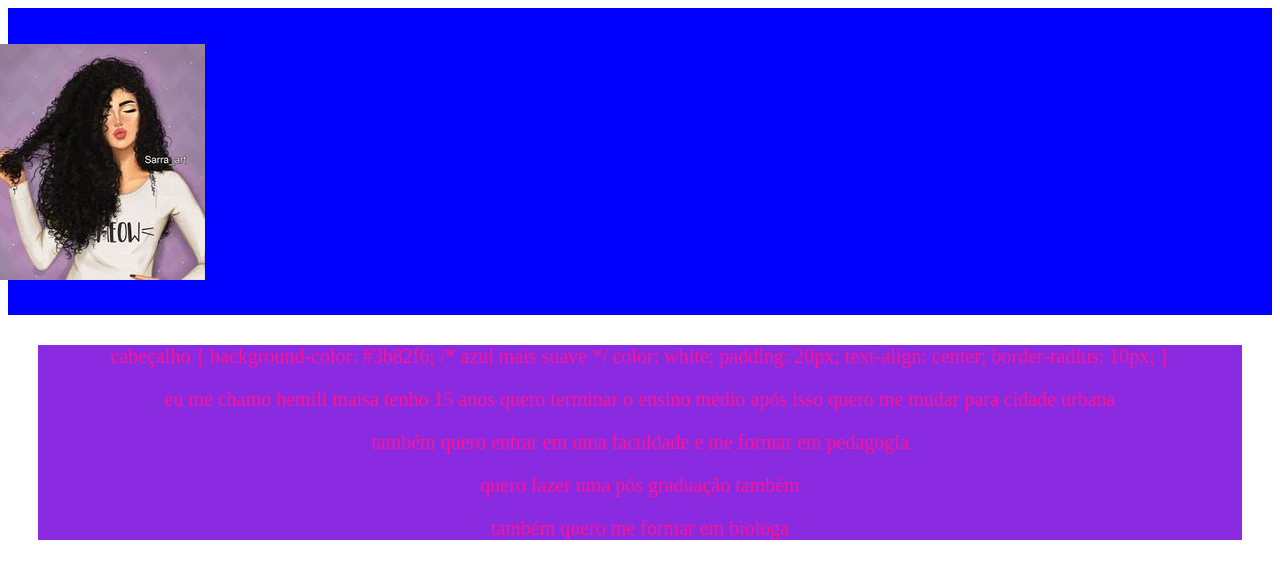
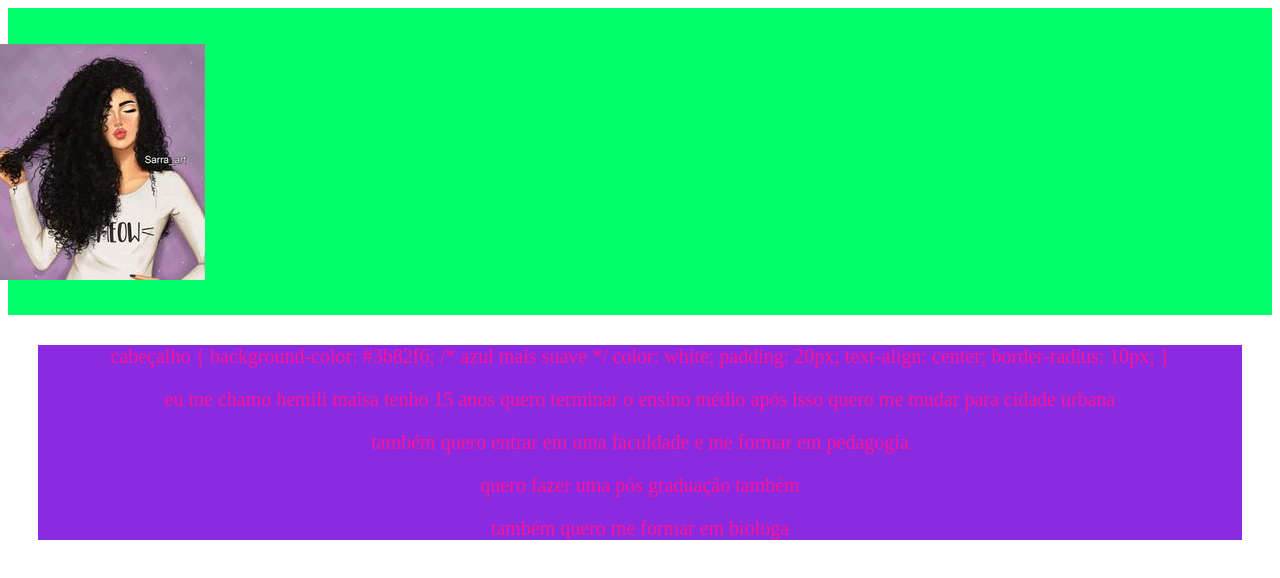
Before and after one commit to hemilimaisa/meu-futuro, a plain HTML site: page index.html in a window 1280 px wide. Drawn offline with Linux system fonts and the light colour scheme.

Commit message:
novas criações

```diff
--- a/style.css
+++ b/style.css
@@ -1,6 +1,6 @@
 .cabeçalho{
-background-color: blue;
-color: black;
+background-color: rgb(0, 255, 106);
+color: rgba(0, 0, 0, 0.856);
 padding: 15px;
 text-align: center;
 }
```
